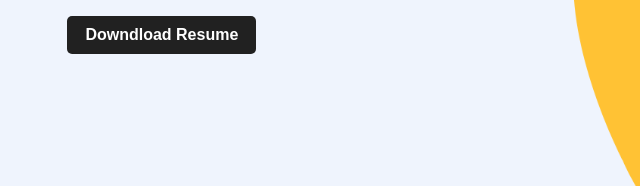
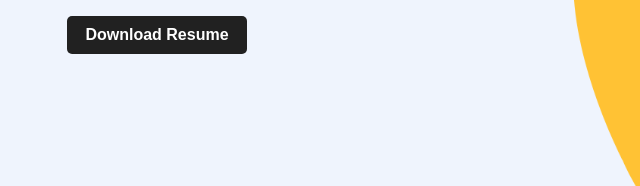
Before and after one commit to Arpit4u/Arpit_Portfolio, a plain HTML site: page index.html in a window 1280 px wide. Shown: the part 468-654 px from the top of the page, 35-675 px from the left. Drawn offline with Linux system fonts and the light colour scheme.

Commit message:
Update index.html

```diff
--- a/index.html
+++ b/index.html
@@ -25,7 +25,7 @@
                 all works related to <br> web development and Google Cloud. </p><br>
                 <p>garpit722@gmail.com</p>
                 <p>9571974549</p>
-            <a href="/portfoliofinal/Resume/Arpit's Resume.pdf" download="">Downdload Resume</a>
+            <a href="/portfoliofinal/Resume/Arpit's Resume.pdf" download="">Download Resume</a>
         </div>
         <div class="images">
             <img src="images/shape.png" class="shape">
```
